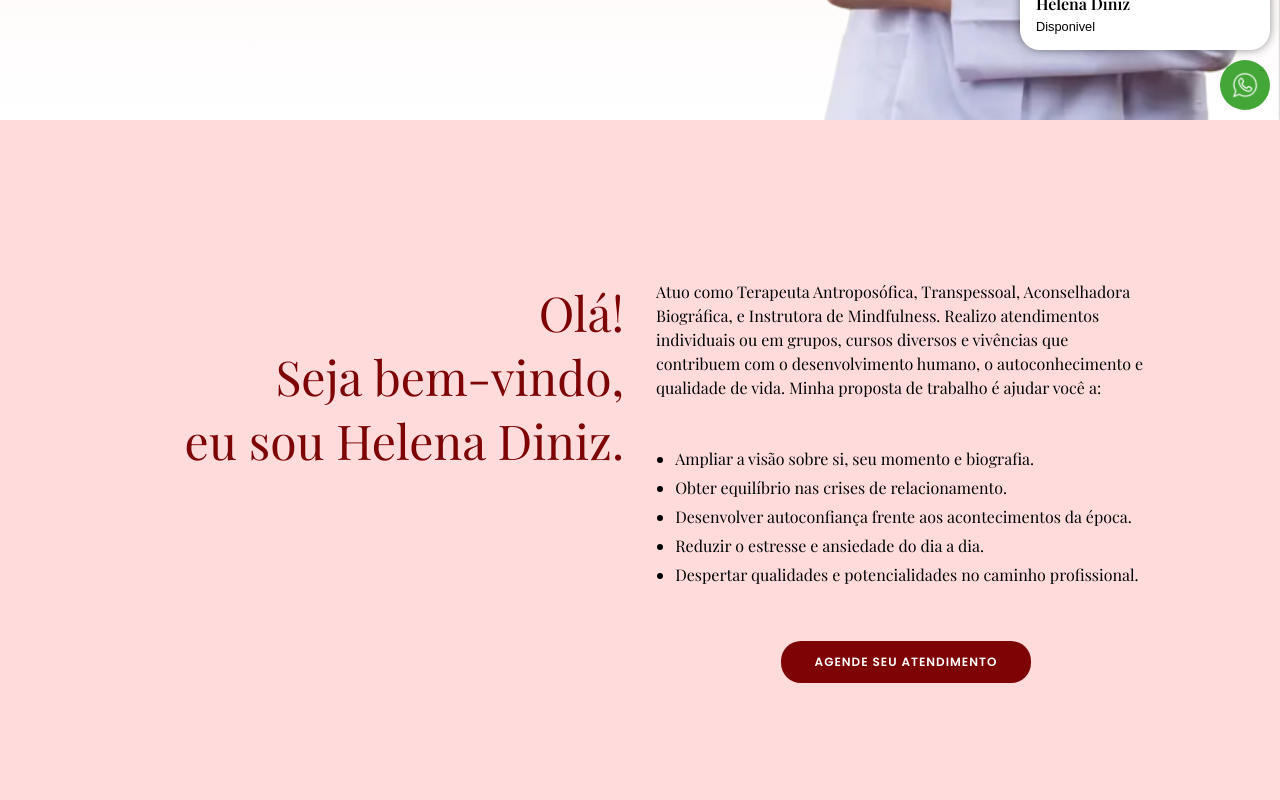
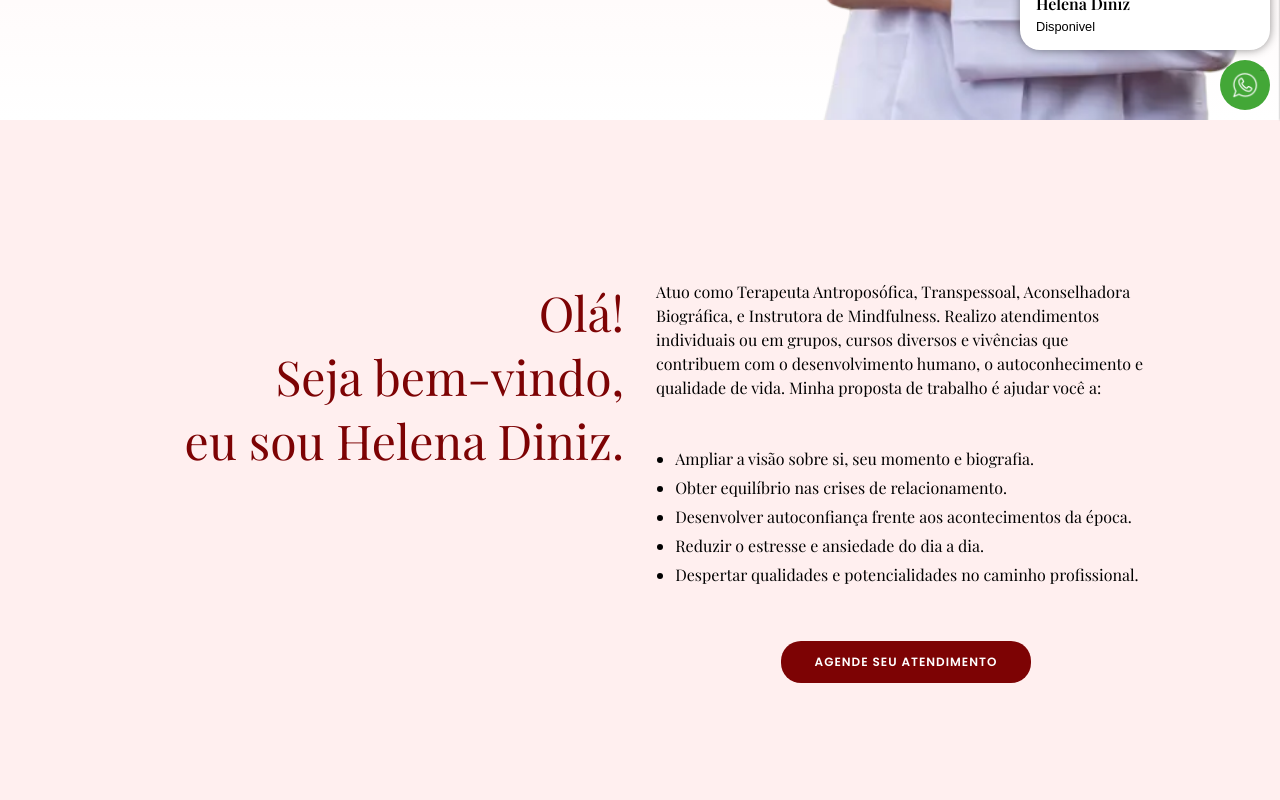
Before and after one commit to rlxmts/helena-diniz-react, a React (Create React App) app: page / in a window 1280 px wide. Shown: the part 680-1480 px from the top of the page. Built offline with nearby package versions, Linux system fonts and the light colour scheme.

Commit message:
:recycle: Alterando cor secao sobre

```diff
--- a/src/components/sections/Sobre/index.js
+++ b/src/components/sections/Sobre/index.js
@@ -14,7 +14,7 @@ const SecaoSobre = styled.section`
     background: linear-gradient(180deg, rgba(86,123,134,1) 50%, rgba(93,129,141,1) 100%);
     background: #ffbdbe;
     background: #7d0304;
-    background: #ffdbdb;
+    background: #ffefef;
 
     .sobre-container{
         display:flex;
```
